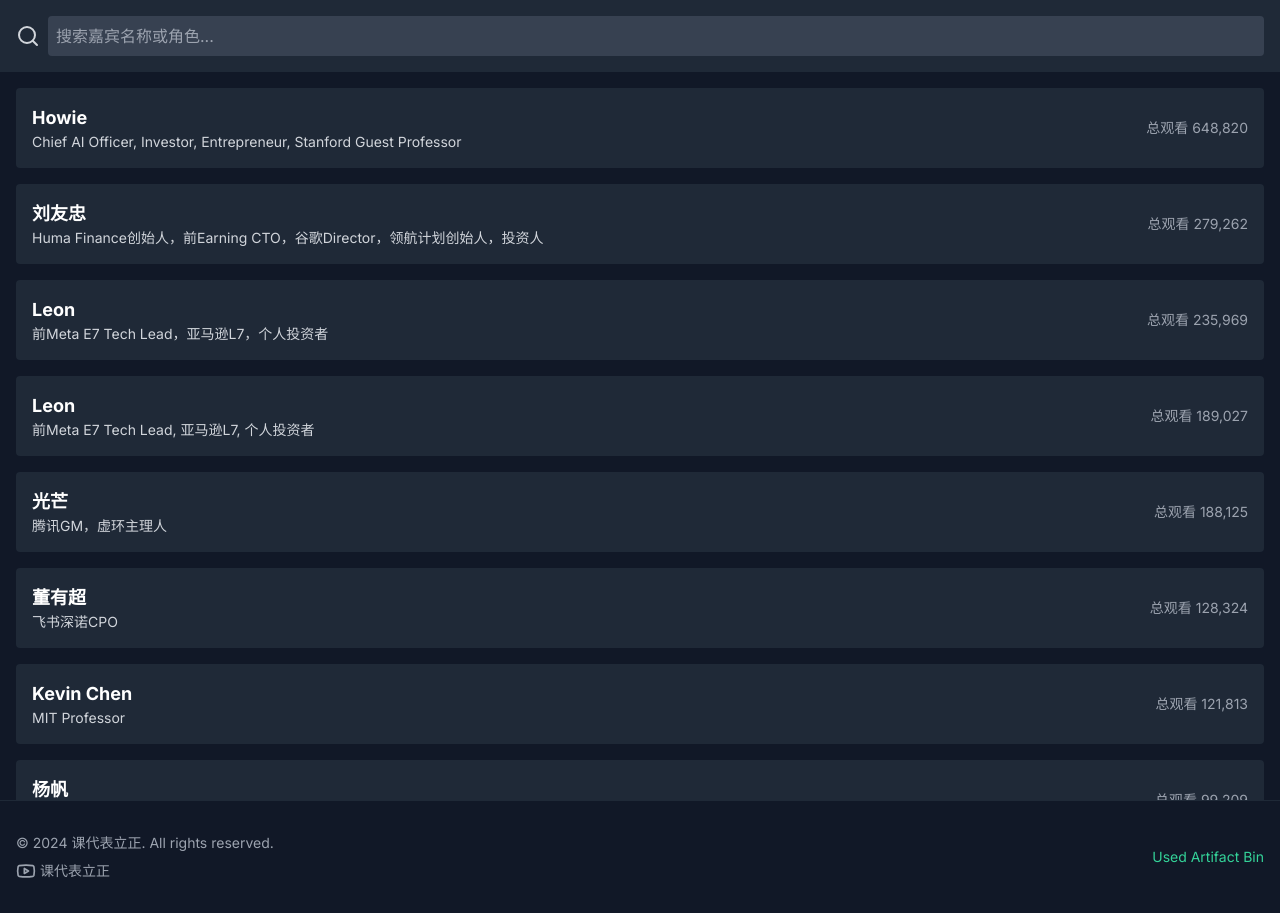
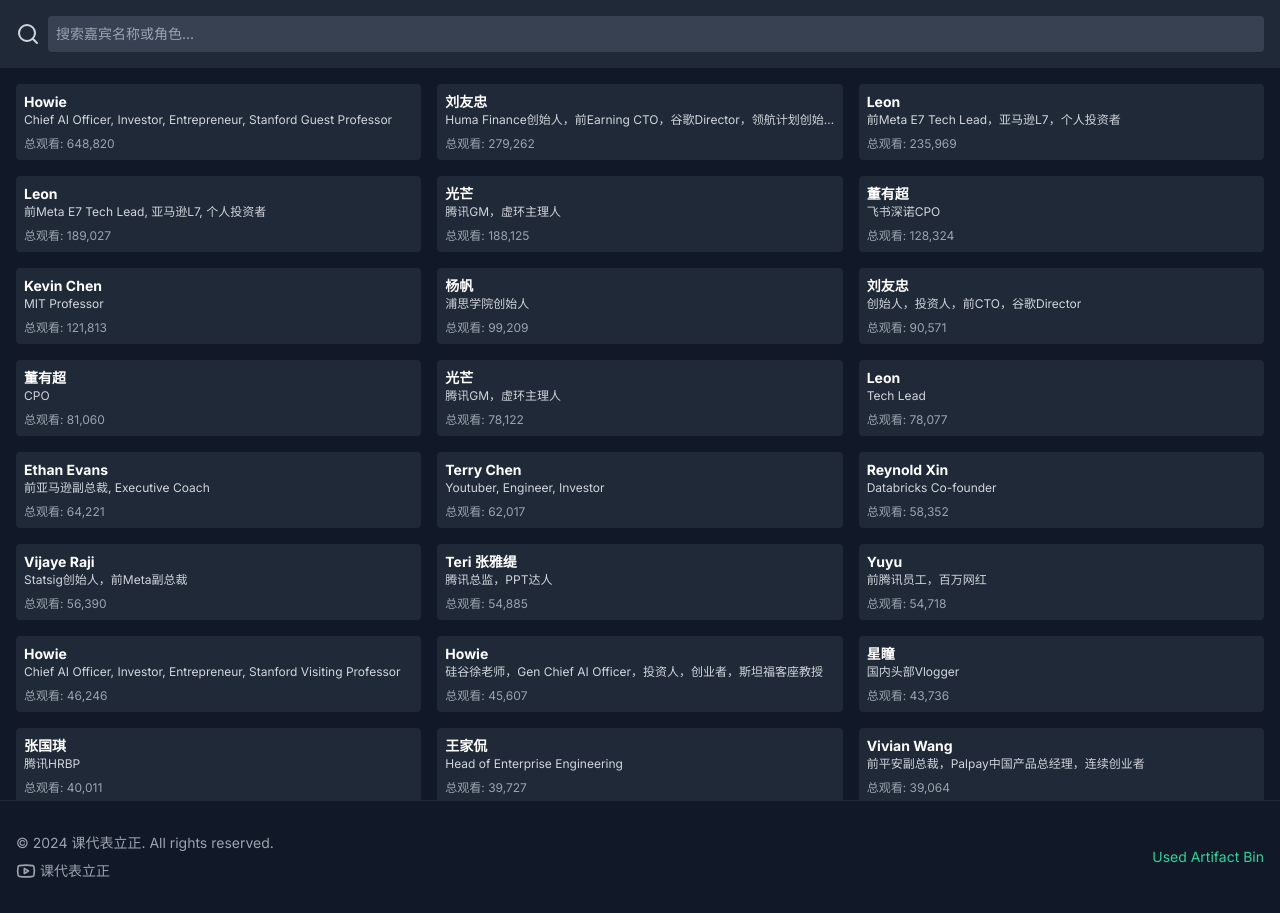
Before and after one commit to xihajun/kedaibiao_bilibili_profile, a Next.js app: page / in a window 1280 px wide. Built offline with nearby package versions, Linux system fonts and the light colour scheme.

Commit message:
increase density

```diff
--- a/src/app/page.tsx
+++ b/src/app/page.tsx
@@ -2521,34 +2521,32 @@
         <input
           type="text"
           placeholder="搜索嘉宾名称或角色..."
-          className="bg-gray-700 text-white rounded p-2 flex-1 focus:outline-none"
+          className="bg-gray-700 text-white rounded p-2 flex-1 focus:outline-none text-sm"
           value={searchTerm}
           onChange={(e) => setSearchTerm(e.target.value)}
         />
       </div>
 
-      {/* 嘉宾列表区域 */}
+      {/* 嘉宾列表区域：多列网格布局 */}
       <div className="flex-1 overflow-auto p-4">
         {filteredGuests.length === 0 && (
           <div className="text-gray-400 text-center mt-10">暂无匹配的嘉宾</div>
         )}
-        <ul className="space-y-4">
+        <div className="grid grid-cols-1 sm:grid-cols-2 lg:grid-cols-3 gap-4">
           {filteredGuests.map((guest) => (
-            <li
+            <div
               key={guest.id}
-              className="flex items-center justify-between bg-gray-800 hover:bg-gray-700 transition-colors p-4 rounded cursor-pointer interactive"
+              className="flex flex-col bg-gray-800 hover:bg-gray-700 transition-colors p-2 rounded cursor-pointer interactive"
               onClick={() => setSelectedGuest(guest)}
             >
-              <div>
-                <div className="font-bold text-lg">{guest.name}</div>
-                <div className="text-sm text-gray-300">{guest.role}</div>
+              <div className="font-bold text-sm truncate">{guest.name}</div>
+              <div className="text-xs text-gray-300 truncate">{guest.role}</div>
+              <div className="text-xs text-gray-400 mt-2">
+                总观看: {guest.totalViews.toLocaleString()}
               </div>
-              <div className="text-sm text-gray-400">
-                总观看 {guest.totalViews.toLocaleString()}
-              </div>
-            </li>
+            </div>
           ))}
-        </ul>
+        </div>
       </div>
 
       {/* 选定嘉宾的侧边栏 */}
@@ -2563,7 +2561,7 @@
           >
             <X size={24} />
           </button>
-          <h2 className="text-2xl font-bold mb-2">{selectedGuest.name}</h2>
+          <h2 className="text-xl font-bold mb-2">{selectedGuest.name}</h2>
           <p className="text-sm text-gray-300 mb-4">{selectedGuest.role}</p>
           <div className="space-y-3">
             {selectedGuest.episodes.map((episode, index) => (
@@ -2577,9 +2575,9 @@
               >
                 <div className="flex items-center gap-3">
                   <Video className="w-5 h-5 text-gray-400" />
-                  <span className="flex-1 line-clamp-2">{episode.title}</span>
+                  <span className="flex-1 text-sm">{episode.title}</span>
                 </div>
-                <div className="text-sm text-gray-400 mt-2">
+                <div className="text-sm text-gray-400 mt-1">
                   {episode.views.toLocaleString()} 次观看
                 </div>
               </div>
```
